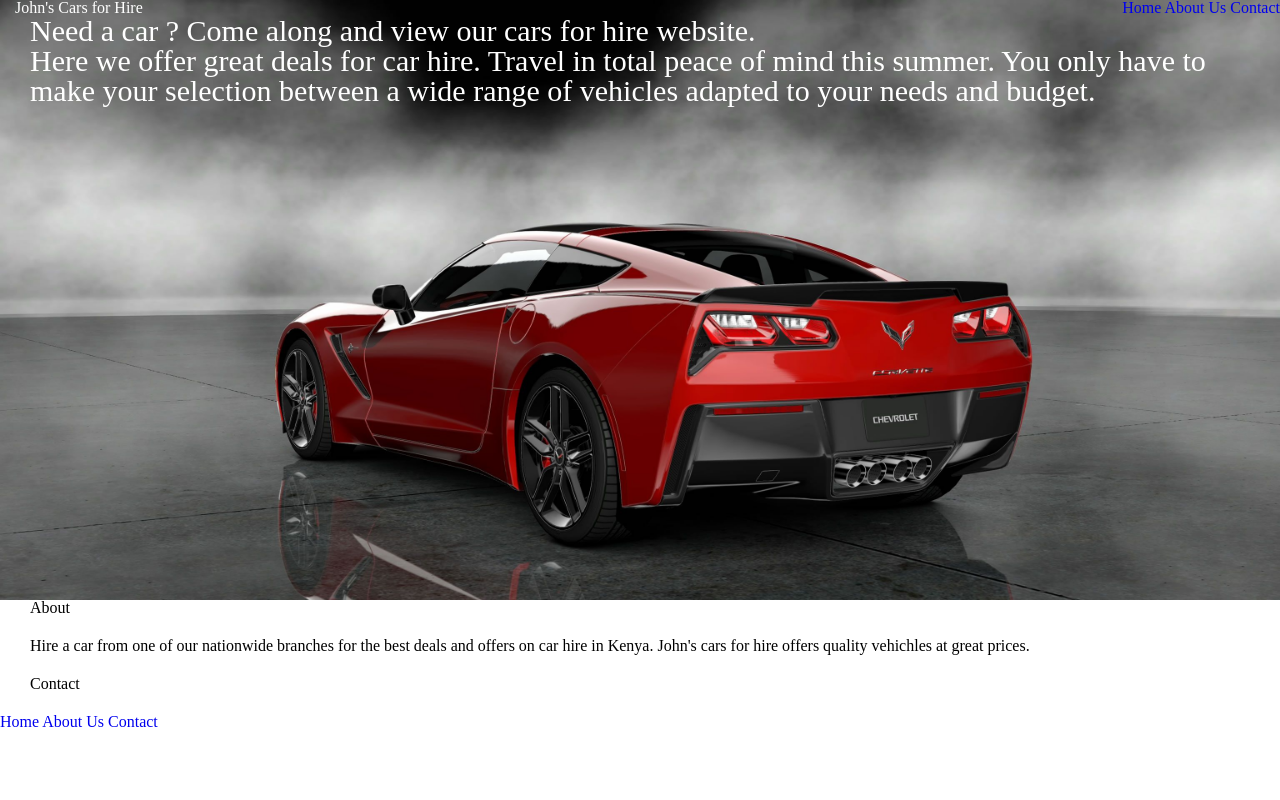
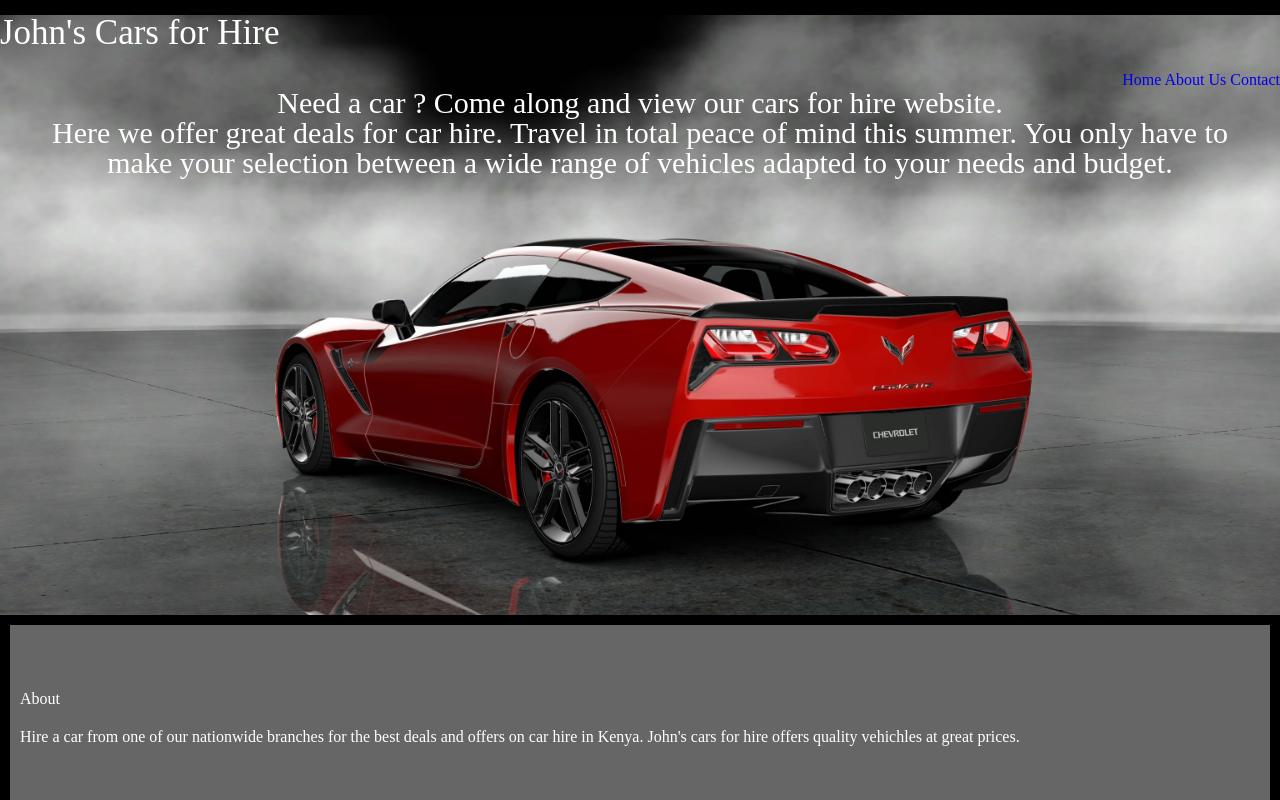
Before and after one commit to johnngugi/cars-for-hire, a plain HTML site: page index.html in a window 1280 px wide. Shown: the top 800 px of the page. Drawn offline with Linux system fonts and the light colour scheme.

Commit message:
Change styling of layout

```diff
--- a/assets/stylesheets/main.css
+++ b/assets/stylesheets/main.css
@@ -67,25 +67,41 @@ table {
 
 /*
   ========================================
+  Rows
+  ========================================
+*/
+
+.row {
+  background: #666666;
+  color: white;
+  margin: 10px;
+  padding: 66px 10px 44px 10px;
+	/*font-family: 'Roboto Condensed', sans-serif*/
+	/*font-weight: 600;*/
+}
+
+/*
+  ========================================
   Styles
   ========================================
 */
+body {
+  background: black;
+}
 
 /*
   ========================================
   Typography
   ========================================
 */
-h1 {
-  color: white;
-  position: absolute;
-  left: 15px;
-}
+
 h1, h3, p {
   margin-bottom: 22px;
 }
-.lead {
-  font-size: 30px;
+h1 {
+  font-size: 35px;
+  margin-top: 15px;
+  color: white;
 }
 
 /*
@@ -112,13 +128,17 @@ a {
 */
 
 header {
-  background-color: #00004d;
   background-image: url("../images/car1.jpg");
   background-repeat: no-repeat;
   background-size: cover;
   color: white;
   height: 600px;
 }
+.lead {
+  font-size: 30px;
+  text-align: center;
+}
+
 /*
   ========================================
   About
```
